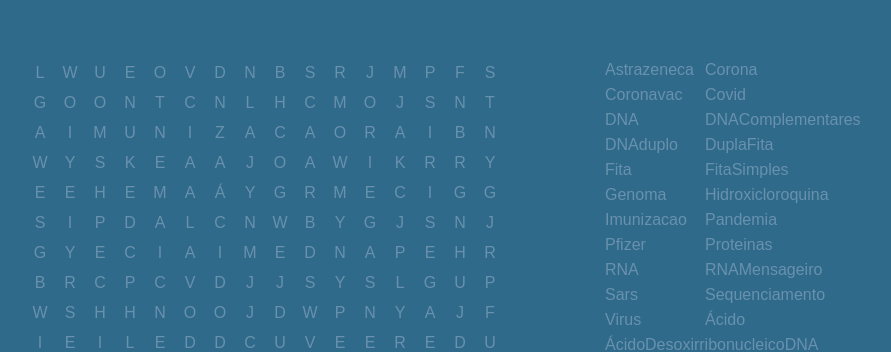
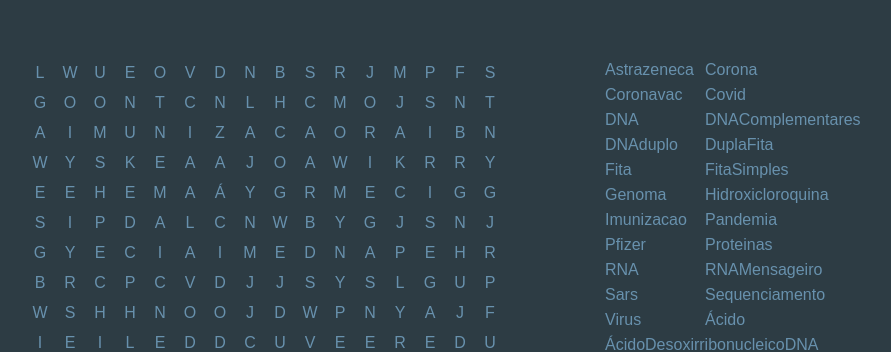
Before and after one commit to lucasbbs/ca-a-palavras, a website: page index.html in a window 1280 px wide. Shown: the top 352 px of the page, without its empty margins (23-914 px from the left). Drawn offline with nearby package versions, Linux system fonts and the light colour scheme.

Commit message:
Update style.css

```diff
--- a/style.css
+++ b/style.css
@@ -1,5 +1,5 @@
 body {
-  background: #306a8b;
+  background: #2d3c44;
 }
 
 .puzzleWrap {
@@ -33,7 +33,7 @@
   height: 30px;
   width: 30px;
   text-transform: uppercase;
-  background-color: #306a8b;
+  background-color: #2d3c44;
   border: 0;
   outline: none;
   font: 1em sans-serif;
```
